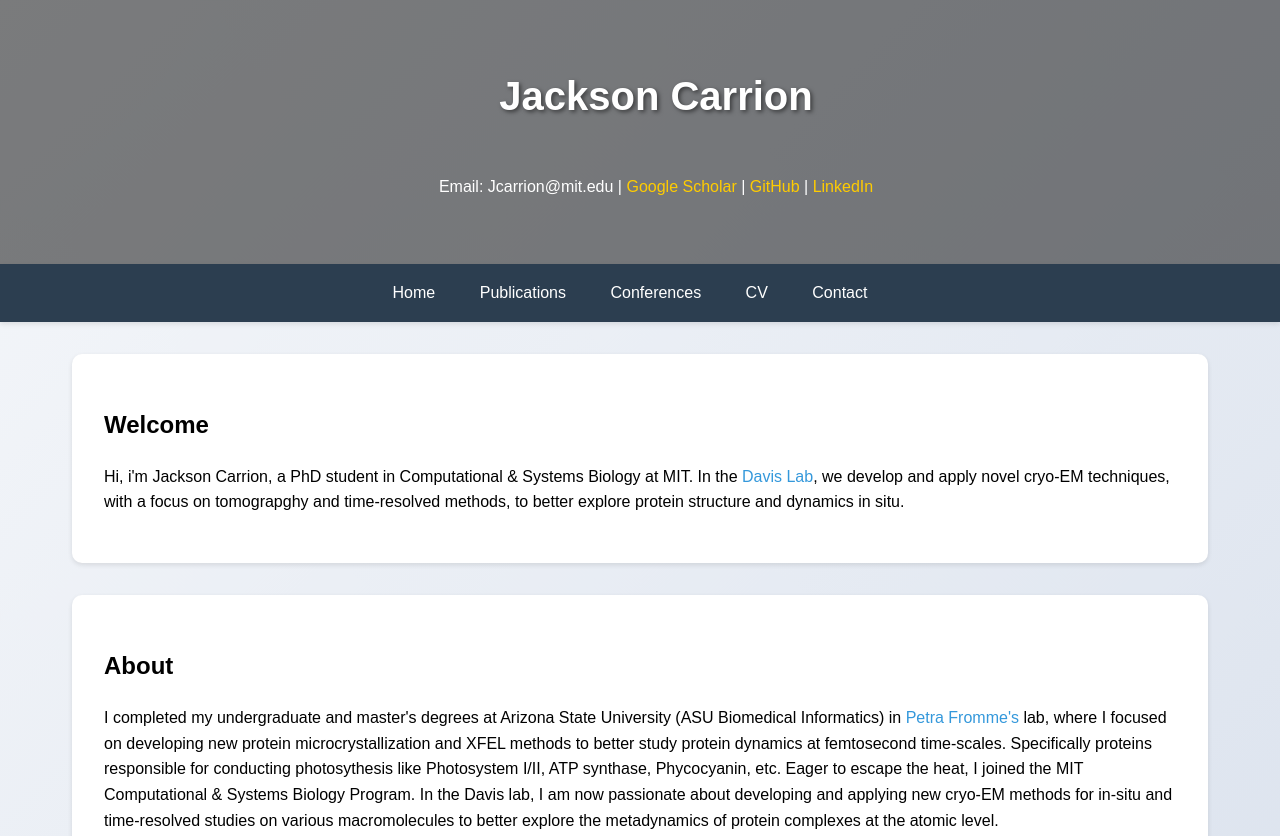
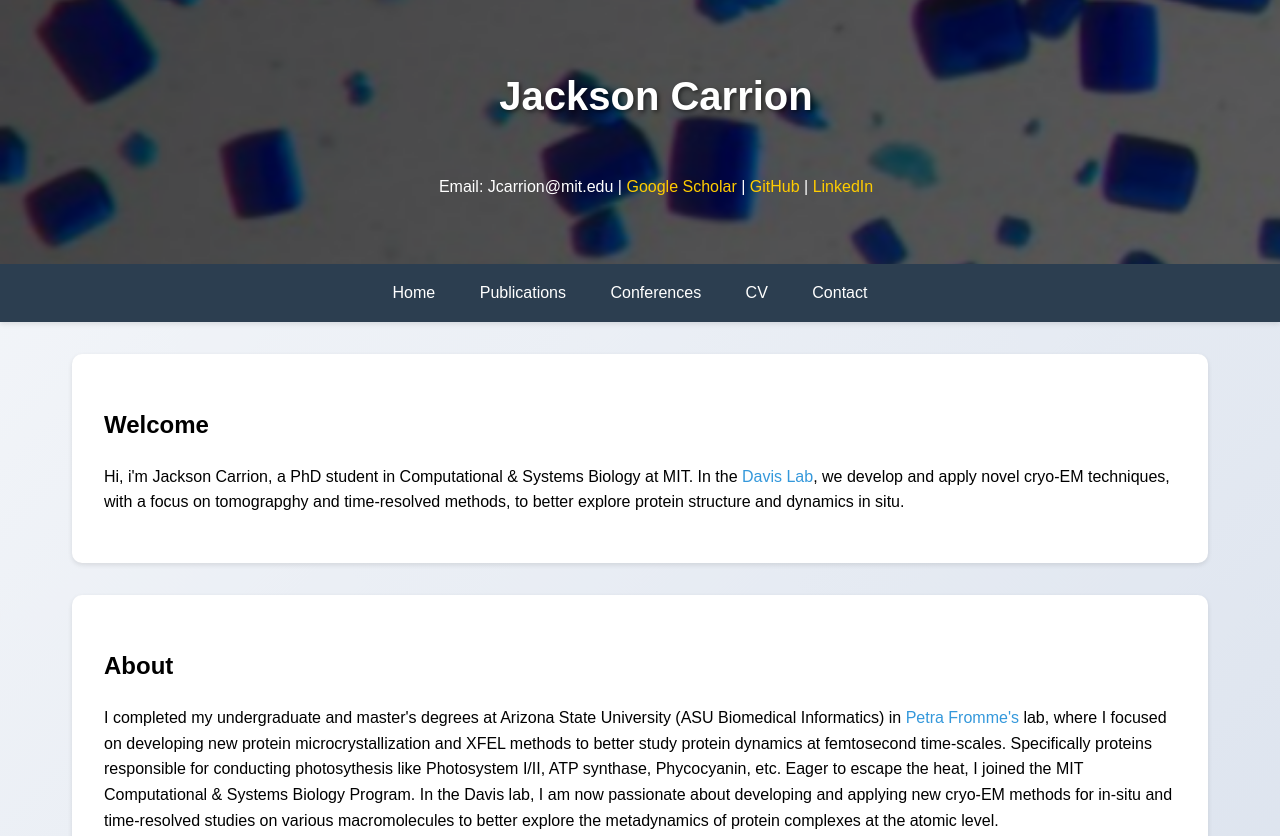
Before and after one commit to jtcarrion/jtcarrion, a plain HTML site: page index.html in a window 1280 px wide. Shown: the top 836 px of the page. Drawn offline with Linux system fonts and the light colour scheme.

Commit message:
fix banner bug

```diff
--- a/index.html
+++ b/index.html
@@ -10,10 +10,7 @@
 <body>
     <header>
         <div class="banner-container">
-            <div class="banner-slide active" style="background-image: url('etc/linkedin_banner_3.png')"></div>
-            <div class="banner-slide" style="background-image: url('etc/cryo_em_banner.png')"></div>
-            <div class="banner-slide" style="background-image: url('etc/xfel_banner.png')"></div>
-            <div class="banner-slide" style="background-image: url('etc/protein_banner.png')"></div>
+            <div class="banner-slide active" style="background-image: url('etc/PC_banner.png')"></div>
         </div>
         <h1><strong>Jackson Carrion</strong></h1><br>
         <p>Email: Jcarrion@mit.edu | <a href="https://scholar.google.com/citations?user=rPCQIBkAAAAJ&hl=en&oi=ao">Google Scholar</a> | <a href="https://github.com/jtcarrion">GitHub</a> | <a href="https://linkedin.com/in/jackson-carrion-024b16180">LinkedIn</a></p>
```
